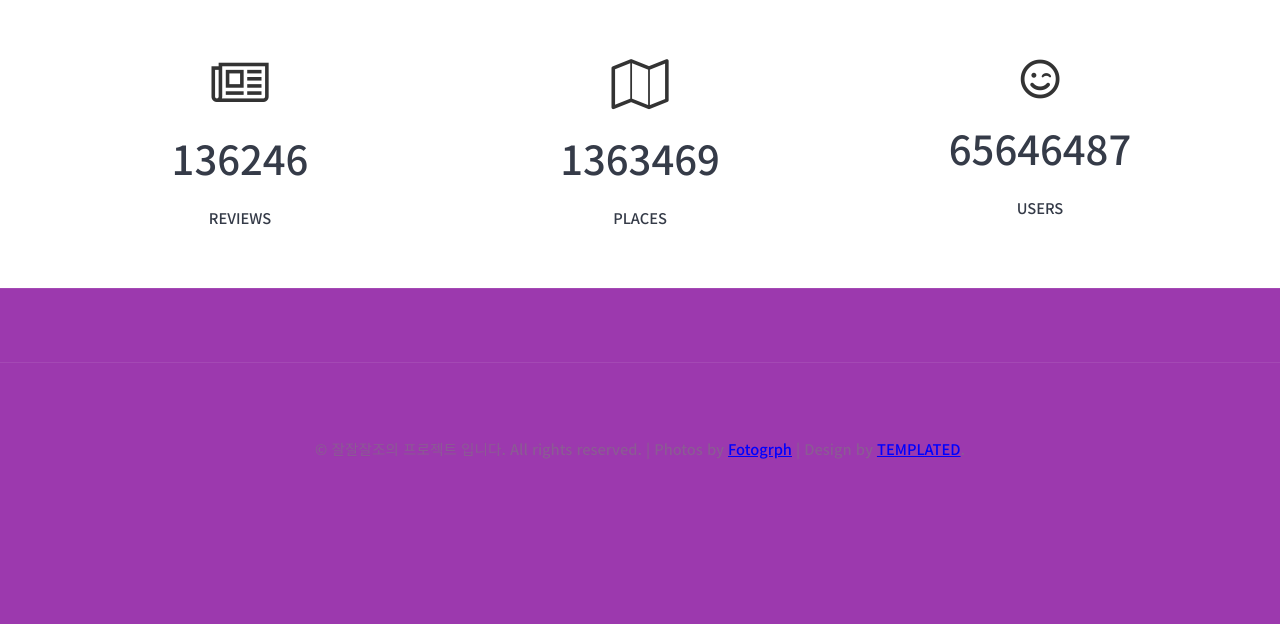
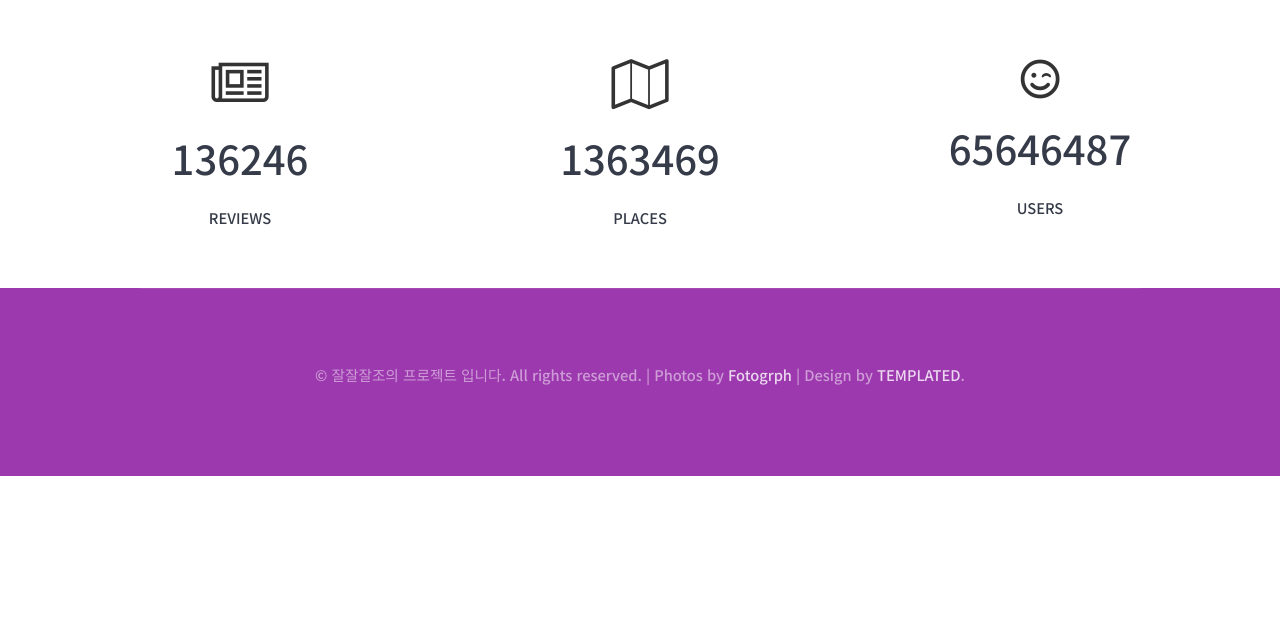
Before and after one commit to LaurentLaury/jaljaljal, a Flask app: page / in a window 1280 px wide. Shown: the part 1947-2571 px from the top of the page. After the commit the page ends 2423 px from the top, so only its background shows below. Run offline with Flask 2, Linux system fonts and the light colour scheme; parts of the project's set-up code (start-up, migrations or seed data) failed here and were passed over; some libraries are stand-ins or nearby versions.

Commit message:
css 변경

```diff
--- a/templates/jjj/home.html
+++ b/templates/jjj/home.html
@@ -137,7 +137,7 @@
 	<a href="#" class="top" >TOP</a>
 </div>
 
-<div id="footer" class="">
+<div id="copyright" class="container">
 	<p>&copy; 잘잘잘조의 프로젝트 입니다. All rights reserved. | Photos by <a href="http://fotogrph.com/">Fotogrph</a> | Design by <a href="http://templated.co" rel="nofollow">TEMPLATED</a>.</p>
 </div>
 </body>
--- a/templates/jjj/unmember_comment.html
+++ b/templates/jjj/unmember_comment.html
@@ -118,7 +118,7 @@
 </div>
 </div>
 <a href="#" class="top" >TOP</a>
-<div id="footer" class="">
+<div id="copyright" class="">
 	<p>&copy; 잘잘잘조의 프로젝트 입니다. All rights reserved. | Photos by <a href="http://fotogrph.com/">Fotogrph</a> | Design by <a href="http://templated.co" rel="nofollow">TEMPLATED</a>.</p>
 </div>
 </body>
```
Also changed, not shown: templates/jjj/login_fail.html (+4 -3 lines).
